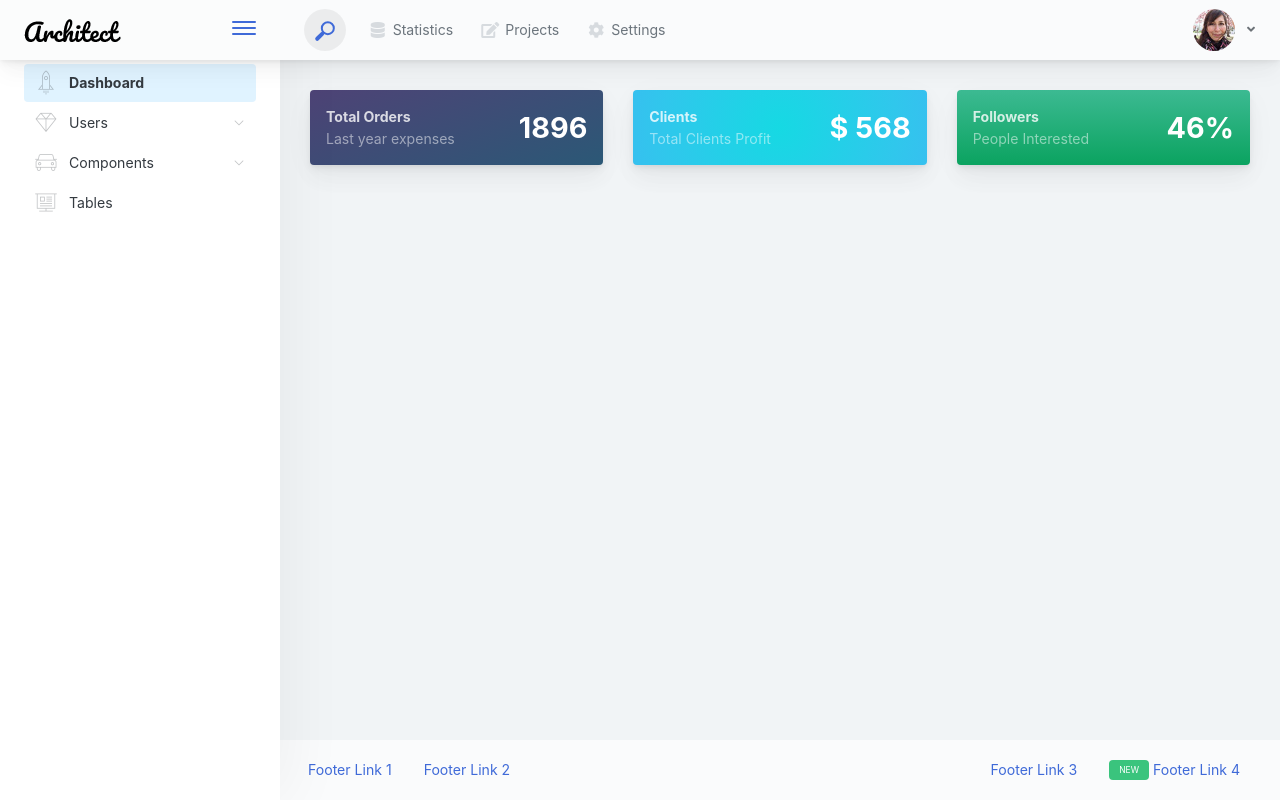
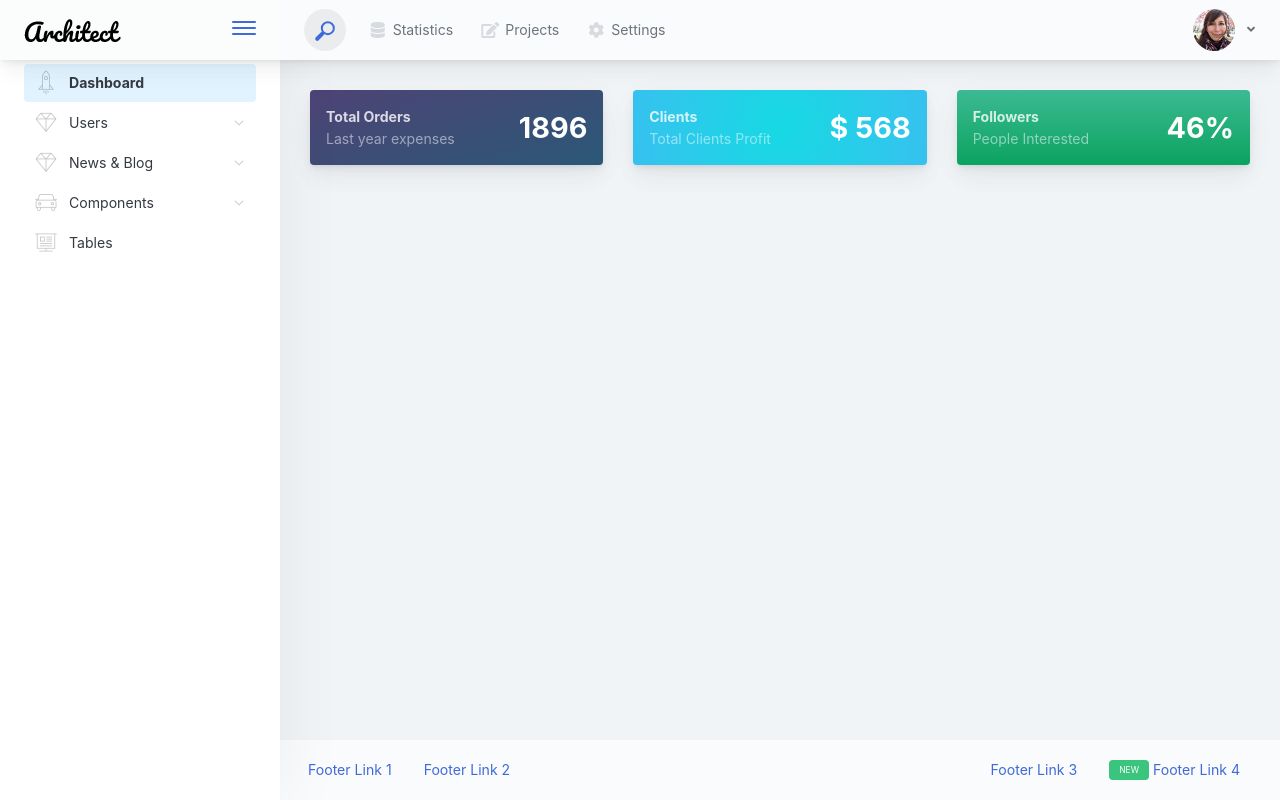
Before and after one commit to gabbymushi/church-website, a Laravel app: page /dashboard in a window 1280 px wide. Run offline with Laravel 8, Linux system fonts and the light colour scheme; some libraries are stand-ins or nearby versions.

Commit message:
add news and blog menu item

```diff
--- a/resources/views/admin/includes/menu.blade.php
+++ b/resources/views/admin/includes/menu.blade.php
@@ -24,6 +24,28 @@
                         <a href="elements-dropdowns.html">
                             <i class="metismenu-icon">
                             </i>Dropdowns
+                        </a>
+                    </li>
+
+                </ul>
+            </li>
+            <li>
+                <a href="#">
+                    <i class="metismenu-icon pe-7s-diamond"></i>
+                    News & Blog
+                    <i class="metismenu-state-icon pe-7s-angle-down caret-left"></i>
+                </a>
+                <ul>
+                    <li>
+                        <a href="{{route('users')}}">
+                            <i class="metismenu-icon"></i>
+                            Post news
+                        </a>
+                    </li>
+                    <li>
+                        <a href="elements-dropdowns.html">
+                            <i class="metismenu-icon">
+                            </i>Manage News
                         </a>
                     </li>
 
```
